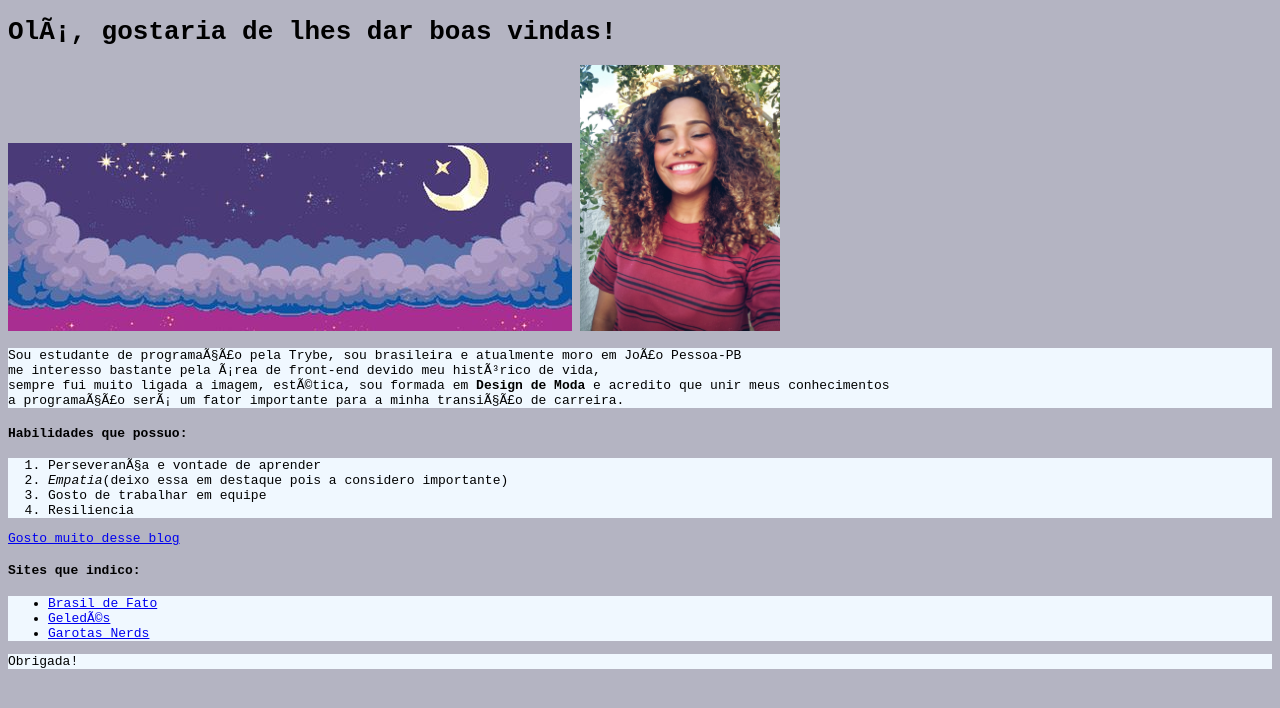
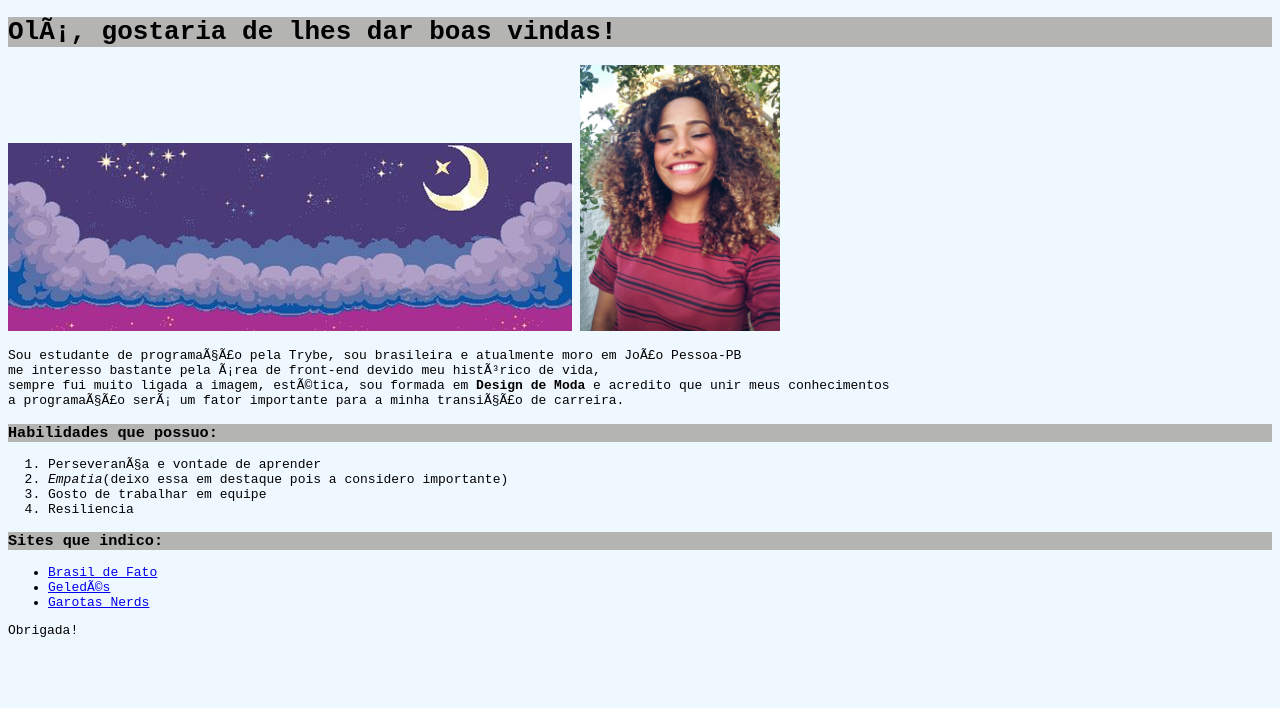
Before and after one commit to anaualima/anaualima.github.io, a plain HTML site: page index.html in a window 1280 px wide. Drawn offline with Linux system fonts and the light colour scheme.

Commit message:
altera backgorund e titulos

```diff
--- a/index.html
+++ b/index.html
@@ -15,22 +15,21 @@
  <h1 id="ola"> Olá, gostaria de lhes dar boas vindas!</h1>
  <img src="imagem/44bd33ee0555f5bc813b498354d819a7 (1).jpg" alt="ceu a noite pixelado" id="ceu">
  <a href="#obrigada!"><img src="imagem/PicsArt_03-09-07.22.22.jpg" alt="Foto de Alissandra Lima sorrindo" width="200" id="anaua"></a>
- <p id="descriçao">
+ <p>
     Sou estudante de programação pela Trybe, sou brasileira e atualmente moro em João Pessoa-PB<br>
     me interesso bastante pela área de front-end devido meu histórico de vida, <bra>
     <br>sempre fui muito ligada a imagem, estética, sou formada em <strong>Design de Moda</strong> e acredito que unir meus conhecimentos<br>
      a programação será um fator importante para a minha transição de carreira.
  </p>
- <h4 id="habilidades">Habilidades que possuo:</h4>
+ <h3>Habilidades que possuo:</h3>
  <ol>
      <li>Perseverança e vontade de aprender</li>
      <li><em>Empatia</em>(deixo essa em destaque pois a considero importante)</li>
      <li>Gosto de trabalhar em equipe</li>
      <li>Resiliencia</li>
   </ol>
-  <a href="https://blackandbookish.com/" target="_blank">Gosto muito desse blog</a>
 
-  <h4>Sites que indico:</h4>
+  <h3>Sites que indico:</h3>
   <ul>
       <li><a href="https://www.brasildefato.com.br/" target="_blank">Brasil de Fato</a></li>
       <li><a href="https://www.geledes.org.br/" target="_blank">Geledés</a></li>
--- a/style.css
+++ b/style.css
@@ -1,11 +1,10 @@
 body {
-    background-color:rgb(180, 180, 194);
+    background-color:aliceblue;
     font-family: monospace;
   }
-
-p, ol, ul {
-    background-color:aliceblue
-}
+  h1, h3 {
+      background-color: rgb(180,180, 179);
+  }
 
 #ceu {
 position: inherit;
```
